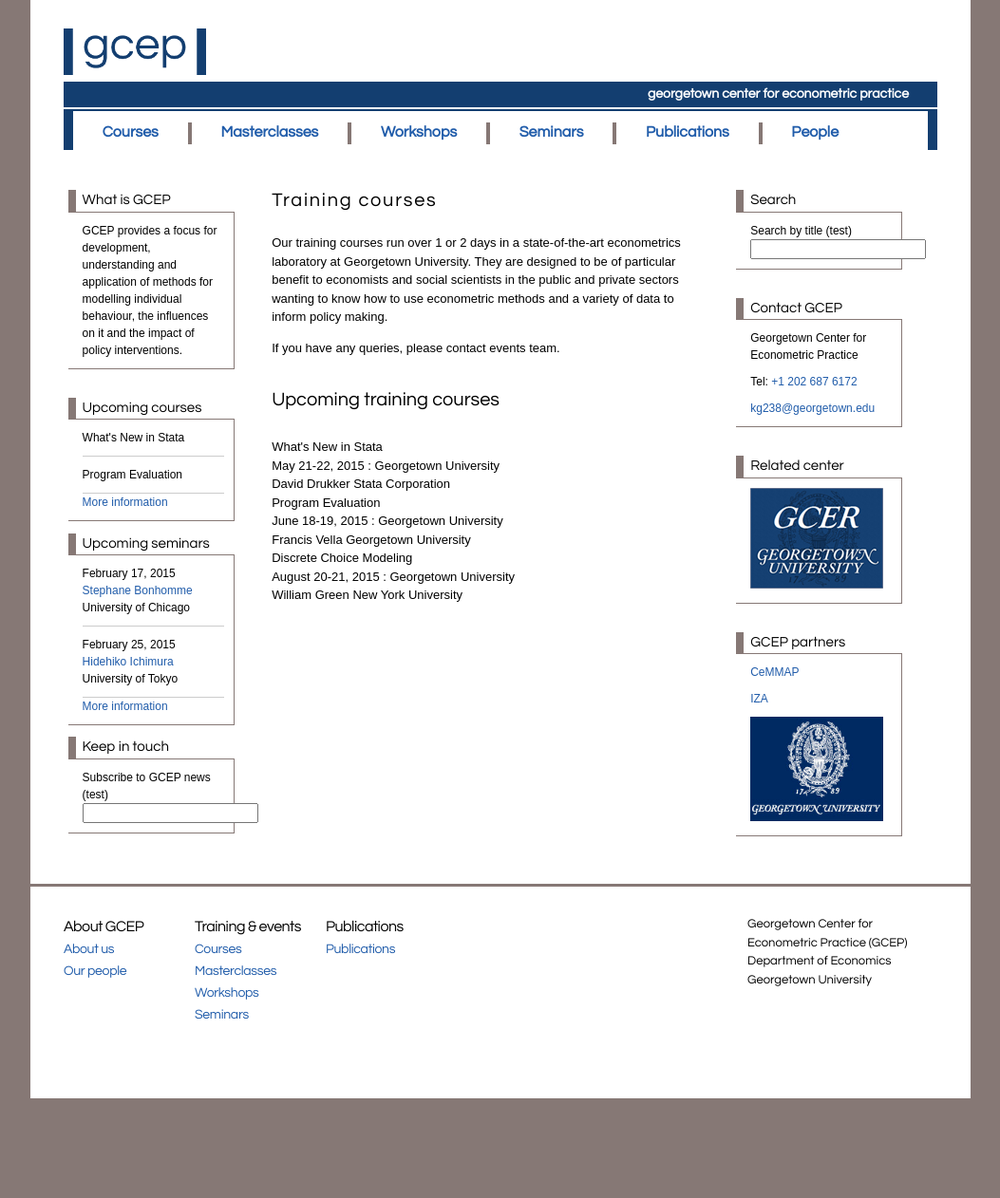
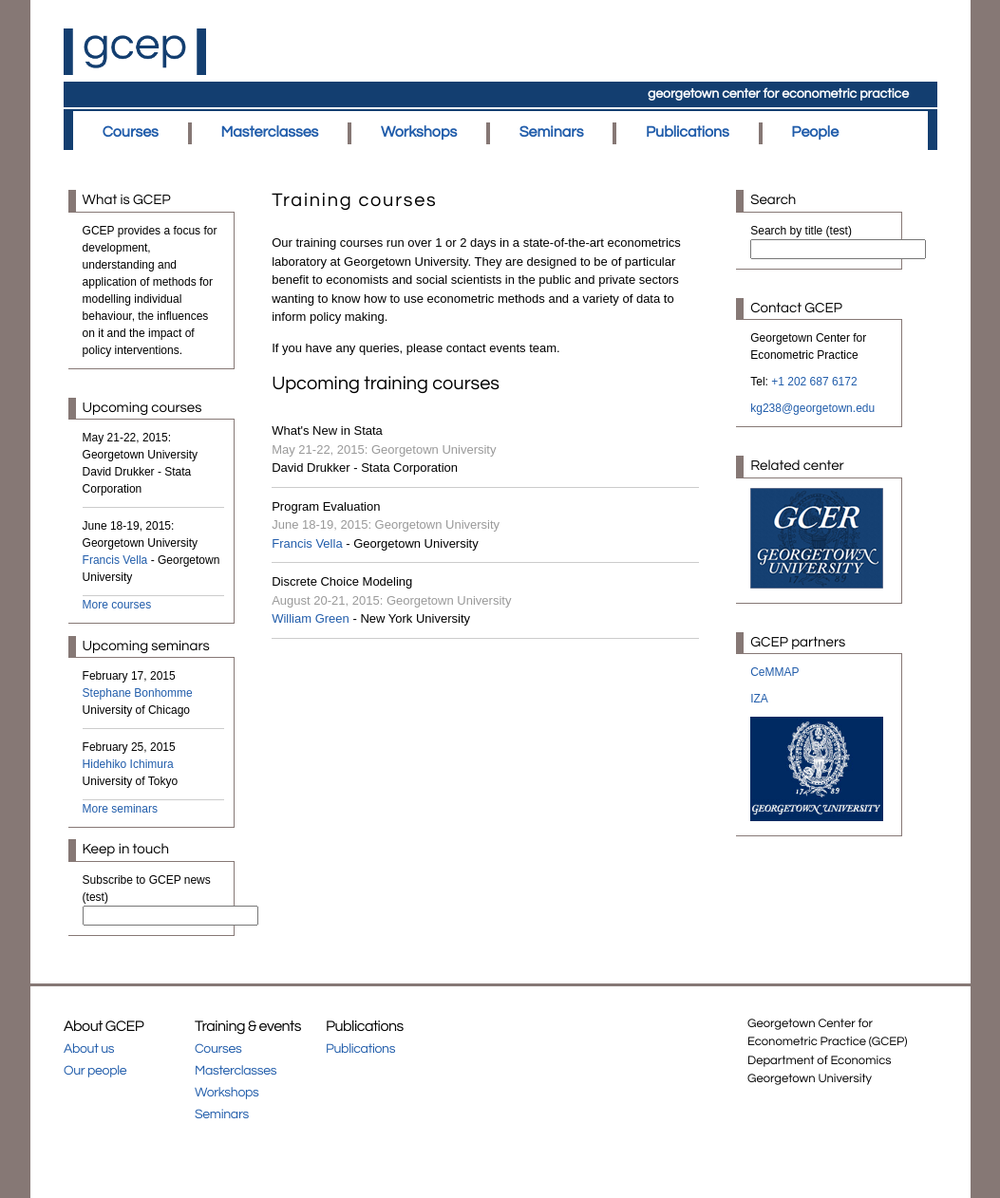
Before and after one commit to georgetown-econ/gcep, a Jekyll site: the page built from courses.html, in a window 1280 px wide. Shown: the whole page at 95% size, without its empty margins (113-1166 px from the left). Built offline with Jekyll 4.4.1, drawn with Linux system fonts in a browser that asks for light colours; before the commit the page ends 1157 px from its top, so only the background shows below that.

Commit message:
Change "Courses" pages and sidebar.
Add more seminars too.

```diff
--- a/_includes/sidebar_left.html
+++ b/_includes/sidebar_left.html
@@ -10,12 +10,13 @@
   <h2>Upcoming courses</h2>
 
   <div class="panel-section-content">
-    {% for announcement in site.data.announcements %}
+    {% for course in site.data.courses | limit:2 %}
     <div class="announcement panel-section-content-item">
-      {{ announcement.announcement }}
+      <div class="course-schedule">{{ course.course.schedule }}</div>
+      <div class="course-speaker">{{ course.course.speaker }} - {{ course.course.workplace }}</div>
     </div>
     {% endfor %}
-    <a href="/seminars/">More information</a>
+    <a href="/courses/">More courses</a>
   </div>
 
   <h2>Upcoming seminars</h2>
@@ -28,7 +29,7 @@
       <div class="seminar-workplace">{{ seminar.seminar.workplace }}</div>
     </div>
     {% endfor %}
-    <a href="/seminars/">More information</a>
+    <a href="/seminars/">More seminars</a>
   </div>
 
   <h2>Keep in touch</h2>
--- a/assets/css/gcep.css
+++ b/assets/css/gcep.css
@@ -582,3 +582,36 @@
 
 .seminars .seminar .seminar-title {
 }
+
+/* Courses */
+.courses {
+}
+
+.courses .course:first-child {
+  padding-top: 0px;
+}
+
+.courses .course {
+  padding-bottom: 10px;
+  padding-top: 10px;
+  border-bottom: 1px solid #CCCCCC;
+}
+
+.courses .course .course-speaker {
+  display: inline;
+}
+
+.courses .course .course-workplace:before {
+  content: " - ";
+}
+
+.courses .course .course-workplace {
+  display: inline;
+}
+
+.courses .course .course-schedule {
+  color: #999999;
+}
+
+.courses .course .course-title {
+}
--- a/courses.html
+++ b/courses.html
@@ -12,21 +12,16 @@
 
       <p>If you have any queries, please contact events team.</p>
 
-      <h1 style="margin-top: 30px">Upcoming training courses</h1>
-      <div class="seminar">
-        What's New in Stata</br>
-        May 21-22, 2015 : Georgetown University</br>
-        David Drukker Stata Corporation
-      </div>
-      <div class="seminar">
-        Program Evaluation</br>
-        June 18-19, 2015 : Georgetown University</br>
-        Francis Vella Georgetown University</br>
-      </div>
-      <div class="seminar">
-        Discrete Choice Modeling</br>
-        August 20-21, 2015 : Georgetown University</br>
-        William Green New York University</br>
+      <h1>Upcoming training courses</h1>
+      <div class="courses">
+        {% for course in site.data.courses %}
+        <div class="course panel-section-content-item">
+          <div class="course-title">{{ course.course.title }}</div>
+          <div class="course-schedule">{{ course.course.schedule }}</div>
+          <div class="course-speaker">{{ course.course.speaker }}</div>
+          <div class="course-workplace">{{ course.course.workplace }}</div>
+        </div>
+        {% endfor %}
       </div>
     </div>
   </div>
--- a/index.html
+++ b/index.html
@@ -13,7 +13,7 @@
     <img style="float:left;margin-right:10px" src="./assets/images/hero.jpg">
     <p>GCEP training courses run over 1 or 2 days in a state-of-the-art econometrics laboratory at Georgetown University. The Spring/Summer training courses include What's New in Stata, Program Evaluation, and Discrete Choice Modeling.</p>
 
-    </p><a href="https://gcep-demo.herokuapp.com/courses/">Full schedule of training courses</a></p>
+    </p><a href="/courses">Full schedule of training courses</a></p>
 
     </div>
   </div>
```
Also changed, not shown: _data/courses.yml (added, +15 -0 lines).
